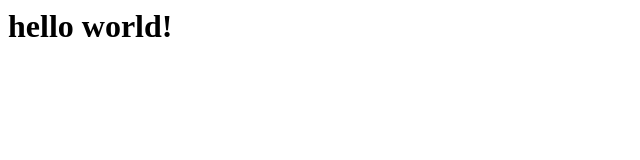
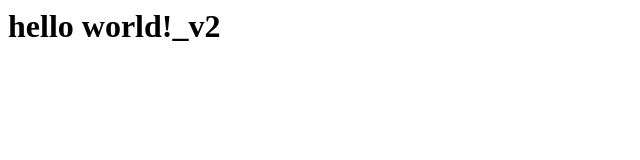
Before and after one commit to pjy9954/simple-coding-test, a plain HTML site: page index.html in a window 1280 px wide. Shown: the full height of the page, 0-640 px from the left. Drawn offline with Linux system fonts and the light colour scheme.

Commit message:
테스트 커밋

```diff
--- a/index.html
+++ b/index.html
@@ -1 +1 @@
-<h1>hello world!</h1>
+<h1>hello world!_v2</h1>
```
